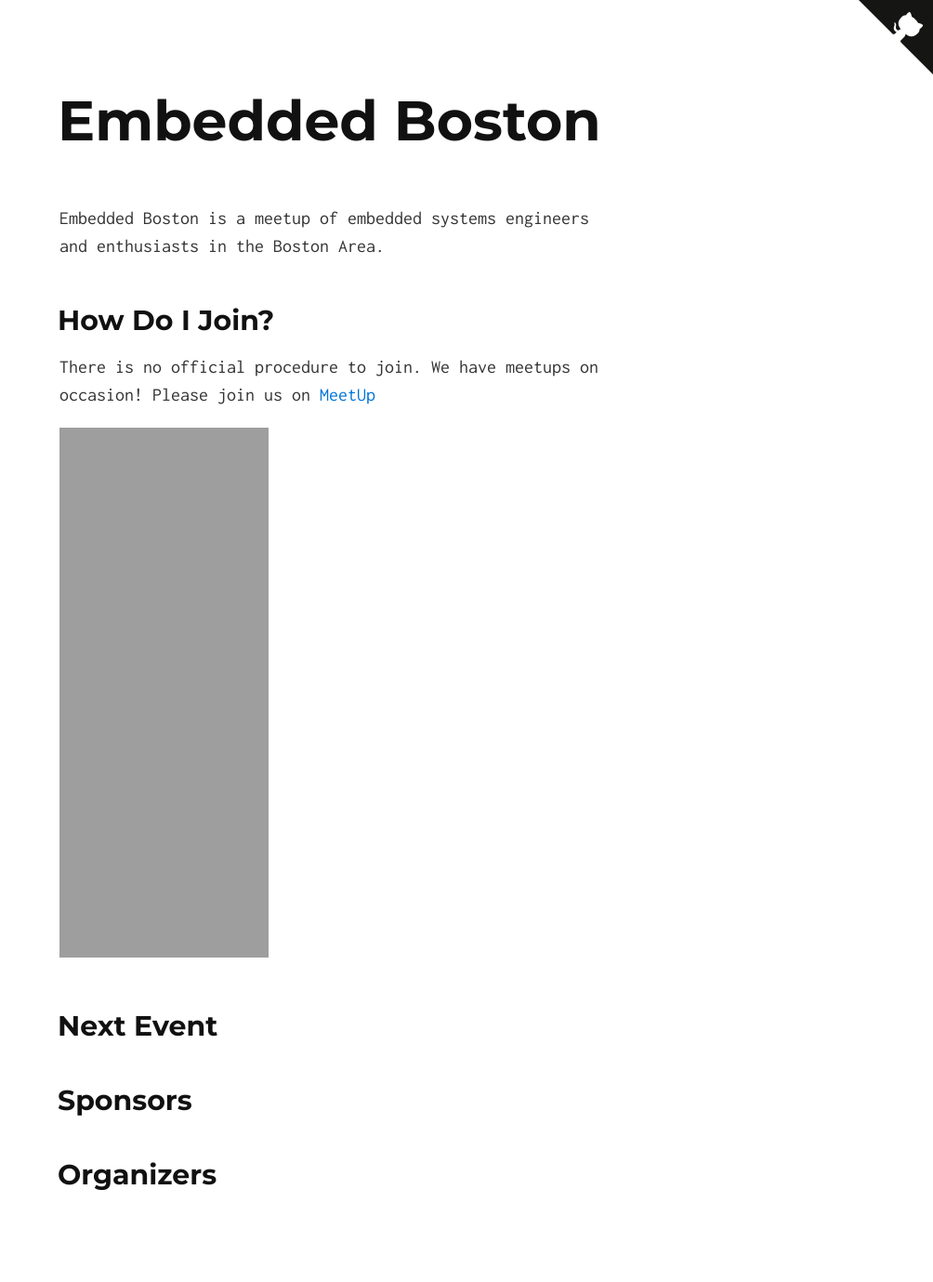
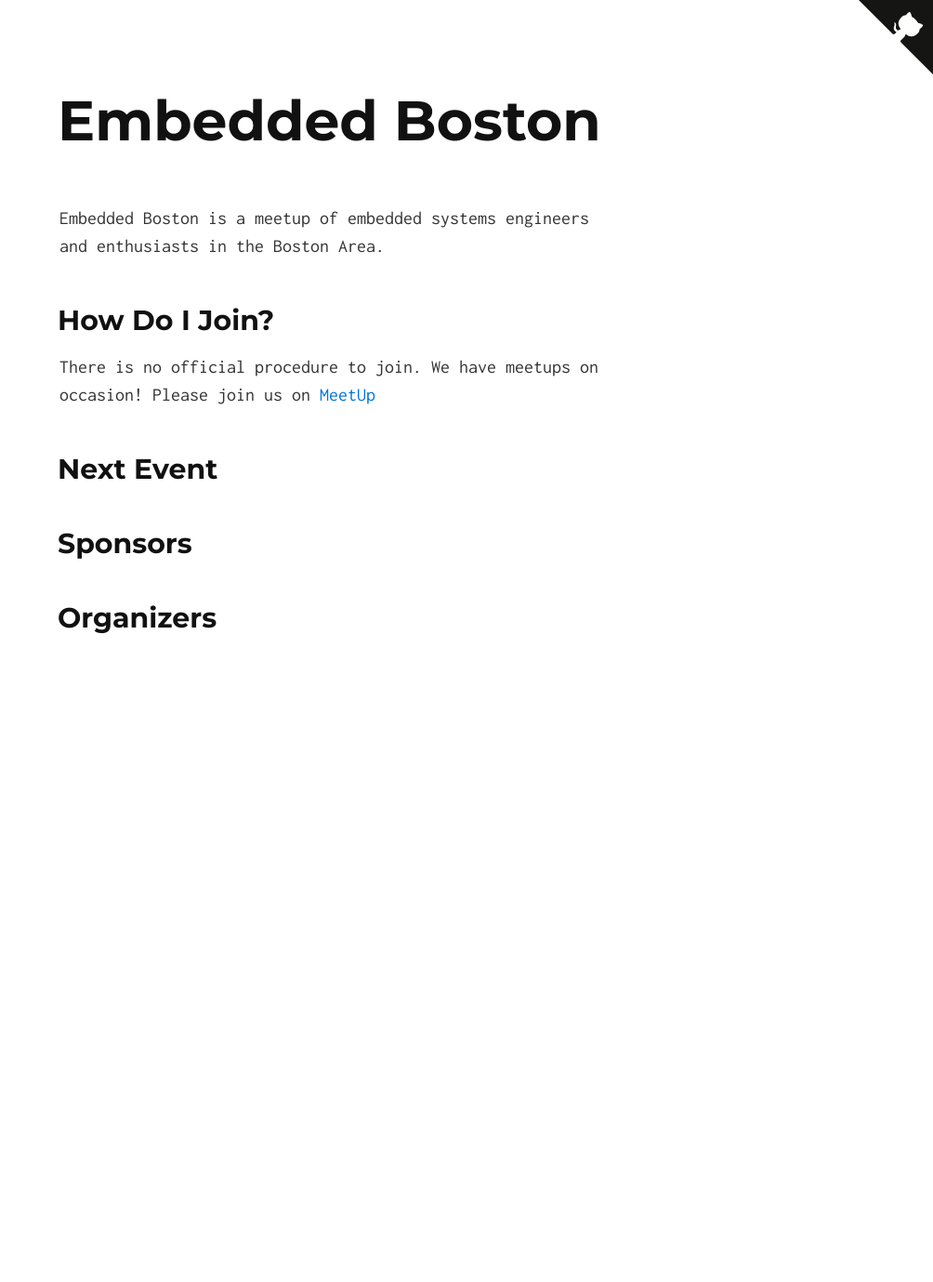
Before and after one commit to embedded-boston/embedded-boston.github.io, a Jekyll site: the page built from index.md, in a window 1280 px wide. Shown: the whole page at 93% size, without its empty margins (276-1280 px from the left). Built offline with Jekyll 4.4.1, drawn with Linux system fonts in a browser that asks for light colours; after the commit the page ends 900 px from its top, so only the background shows below that.

Commit message:
Update index.md

```diff
--- a/index.md
+++ b/index.md
@@ -8,8 +8,6 @@ layout: default
 
 There is no official procedure to join. We have meetups on occasion! Please join us on [MeetUp](http://www.meetup.com/Boston-Embedded-Systems-Meetup/)
 
-<iframe width="225" height="570" src="https//meetu.ps/3148sc" frameborder="0"></iframe>
-
 ## Next Event
 
 ## Sponsors
```
